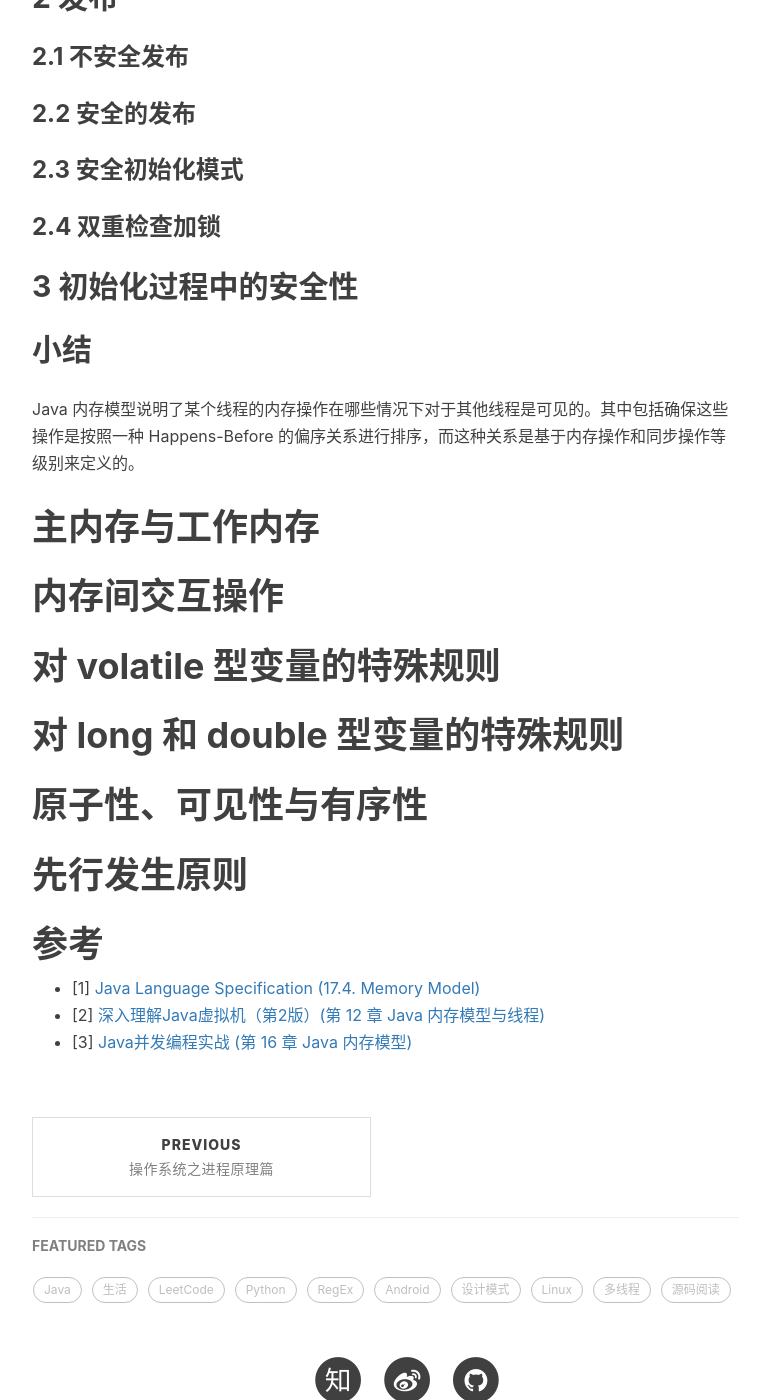
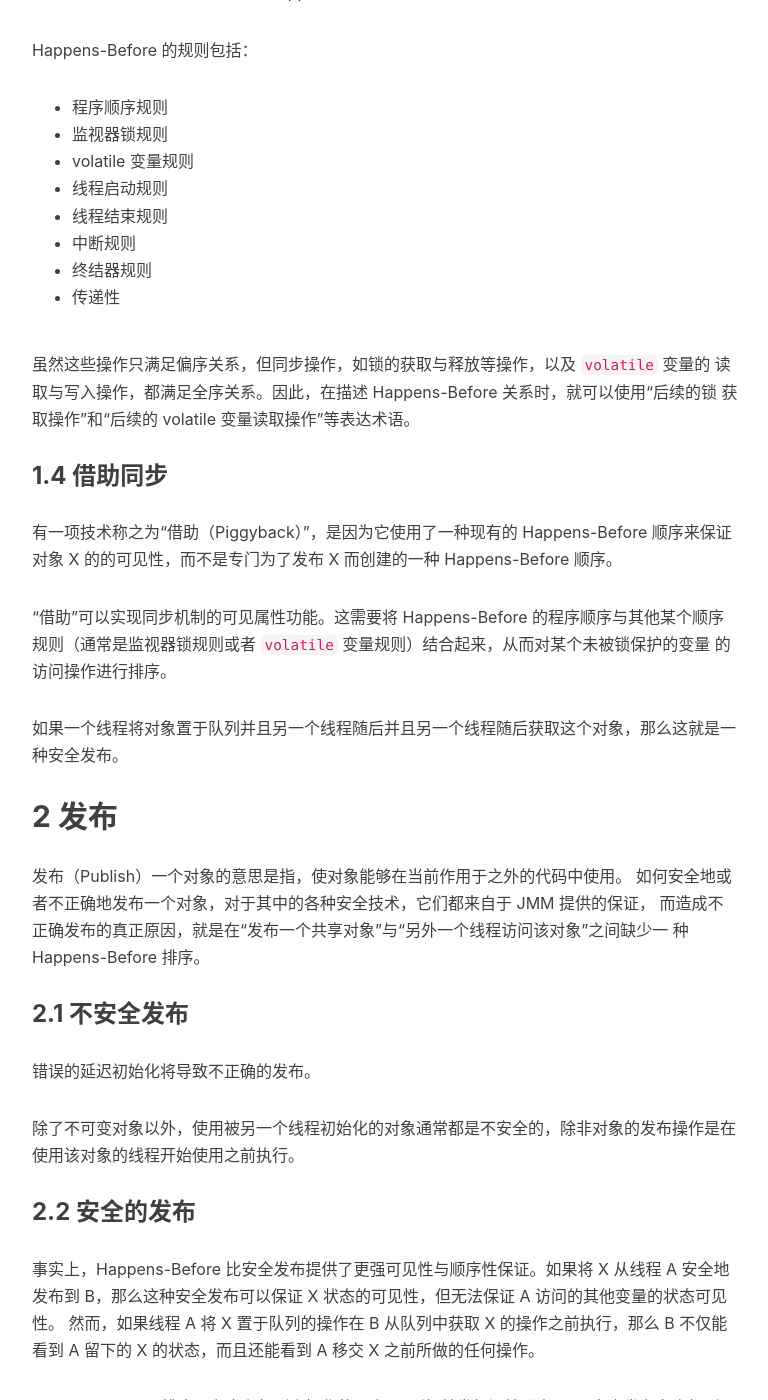
Before and after one commit to fxleyu/fxleyu.github.io, a Jekyll site: the page built from _posts/2018-09-28-hello-java-memory-model.md, in a window 1280 px wide and 1400 px high, scrolled down 2092 px. Shown: the whole window, without its empty margins (233-1001 px from the left). Built offline with Jekyll 4.4.1, drawn with Linux system fonts in a browser that asks for light colours; nearby versions of some CDN libraries; comment, search, counter and statistics services are not loaded; some of the changed text lies outside the part shown.

Commit message:
[文章更新] 添加 Java 并发编程实践中的内存模式之发布

```diff
--- a/_posts/2018-09-28-hello-java-memory-model.md
+++ b/_posts/2018-09-28-hello-java-memory-model.md
@@ -54,13 +54,55 @@ JMM 使得不同线程看到的操作执行顺序是不同的，从而导致在
 `volatile` 变量的性能大致相当。
 
 ### 1.3 Java 内存模型简介
+Java 内存模型是通过各种操作来定义的，包括对变量的读/写操作，监视器的加锁和释放操作，以及
+线程的启动和合并操作。JMM 为程序中所有的操作定义了一个偏序关系，称之为 Happens-Before。
+如果两个操作之间缺乏 Happens-Before 关系，那么 JVM 可以对它们任意地重排序。
+
+Happens-Before 的规则包括：
+- 程序顺序规则
+- 监视器锁规则
+- volatile 变量规则
+- 线程启动规则
+- 线程结束规则
+- 中断规则
+- 终结器规则
+- 传递性
+
+虽然这些操作只满足偏序关系，但同步操作，如锁的获取与释放等操作，以及 `volatile` 变量的
+读取与写入操作，都满足全序关系。因此，在描述 Happens-Before 关系时，就可以使用“后续的锁
+获取操作”和“后续的 volatile 变量读取操作”等表达术语。
 
 ### 1.4 借助同步
+有一项技术称之为“借助（Piggyback）”，是因为它使用了一种现有的 Happens-Before 顺序来保证
+对象 X 的的可见性，而不是专门为了发布 X 而创建的一种 Happens-Before 顺序。
+
+“借助”可以实现同步机制的可见属性功能。这需要将 Happens-Before 的程序顺序与其他某个顺序
+规则（通常是监视器锁规则或者 `volatile` 变量规则）结合起来，从而对某个未被锁保护的变量
+的访问操作进行排序。
+
+如果一个线程将对象置于队列并且另一个线程随后并且另一个线程随后获取这个对象，那么这就是一
+种安全发布。
 
 ## 2 发布
+发布（Publish）一个对象的意思是指，使对象能够在当前作用于之外的代码中使用。
+如何安全地或者不正确地发布一个对象，对于其中的各种安全技术，它们都来自于 JMM 提供的保证，
+而造成不正确发布的真正原因，就是在“发布一个共享对象”与“另外一个线程访问该对象”之间缺少一
+种 Happens-Before 排序。
+
 ### 2.1 不安全发布
+错误的延迟初始化将导致不正确的发布。
+
+除了不可变对象以外，使用被另一个线程初始化的对象通常都是不安全的，除非对象的发布操作是在
+使用该对象的线程开始使用之前执行。
 
 ### 2.2 安全的发布
+事实上，Happens-Before 比安全发布提供了更强可见性与顺序性保证。如果将 X 从线程 A 安全地
+发布到 B，那么这种安全发布可以保证 X 状态的可见性，但无法保证 A 访问的其他变量的状态可见性。
+然而，如果线程 A 将 X 置于队列的操作在 B 从队列中获取 X 的操作之前执行，那么 B 不仅能看到
+A 留下的 X 的状态，而且还能看到 A 移交 X 之前所做的任何操作。
+
+Happens-Before 排序是在内存级别上操作的，它是一种“并发级汇编语言”，而安全发布允许级别更
+接近程序设计。
 
 ### 2.3 安全初始化模式
 
```
